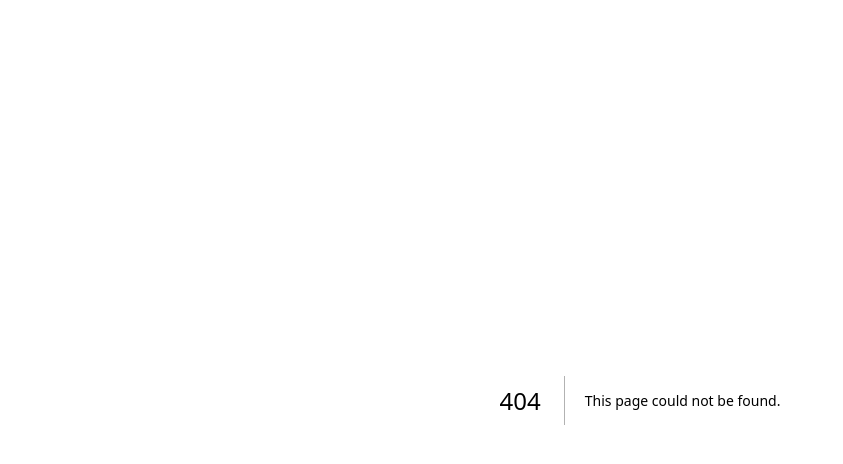
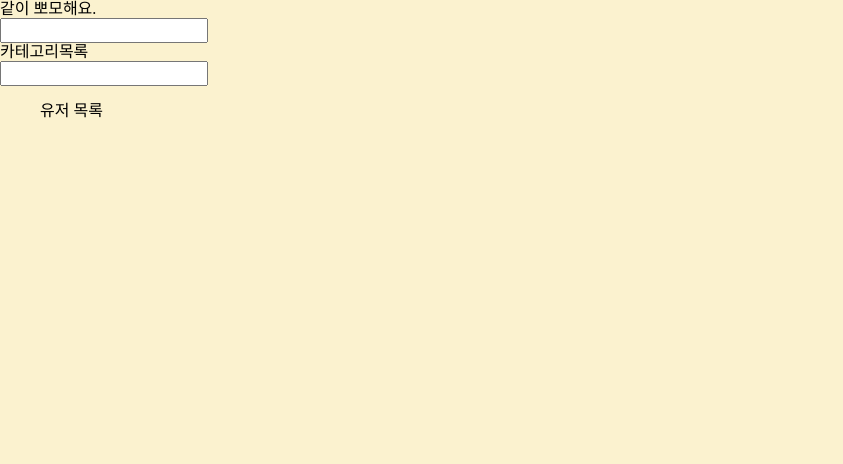
Before and after one commit to prgrms-fe-devcourse/FEDC3_POMO_DY, a Next.js app: page /home in a window 1280 px wide. Before the commit this address had no page. Shown: the top 464 px of the page, without its empty margins (0-843 px from the left). Built offline with nearby package versions, Linux system fonts and the light colour scheme; a web font is replaced by a local one.

Commit message:
feat: 카테고리 메인 페이지 레이아웃 마크업

```diff
--- /dev/null
+++ b/pages/home/index.tsx
@@ -0,0 +1,15 @@
+export default function Home() {
+  return (
+    <main>
+      <div>
+        <div>같이 뽀모해요.</div>
+        <input type="text" />
+        <div>카테고리목록</div>
+      </div>
+      <div>
+        <input type="text" />
+        <ul>유저 목록</ul>
+      </div>
+    </main>
+  );
+}
```
